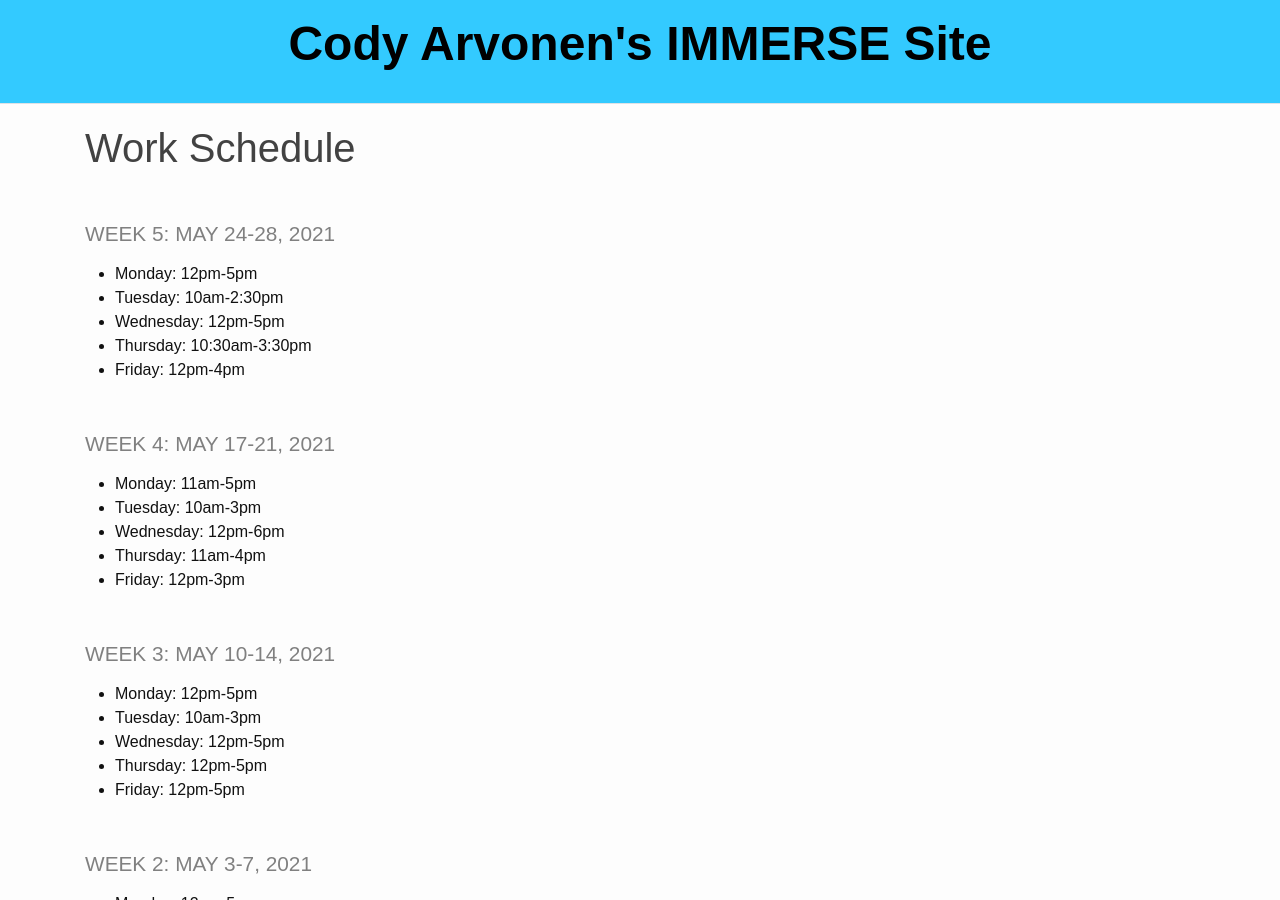
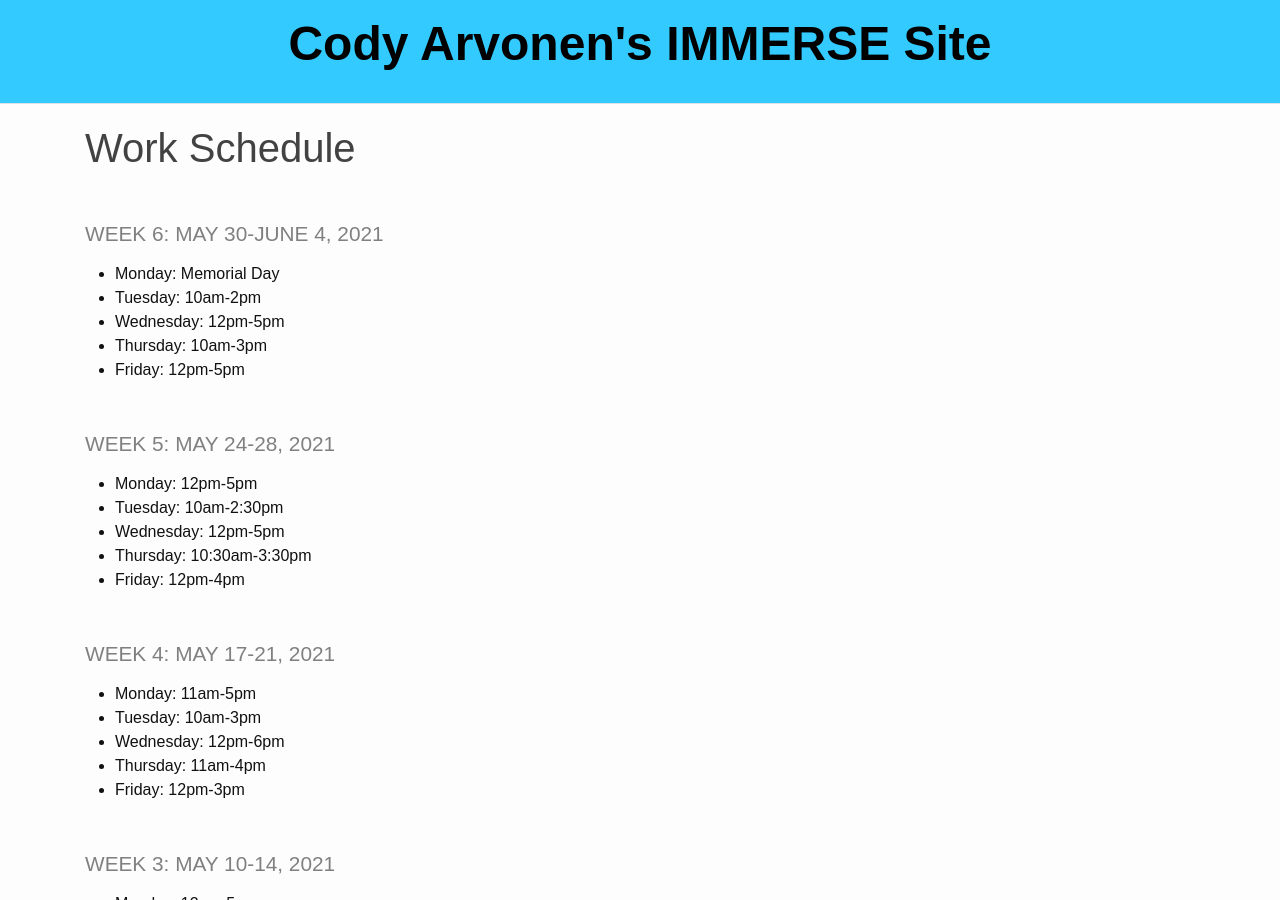
Before and after one commit to codyarvonen/personal_website, a Jekyll site: the page built from _pages/schedule.md, in a window 1280 px wide and 900 px high. Built offline with Jekyll 4.4.1, drawn with Linux system fonts in a browser that asks for light colours.

Commit message:
5/27/21 Activity log update and week 6 schedule update

```diff
--- a/_pages/schedule.md
+++ b/_pages/schedule.md
@@ -2,6 +2,14 @@
 layout: default
 title: Work Schedule
 ---
+
+### Week 6: May 30-June 4, 2021
+
+* **Monday**: Memorial Day
+* **Tuesday**: 10am-2pm
+* **Wednesday**: 12pm-5pm
+* **Thursday**: 10am-3pm
+* **Friday**: 12pm-5pm
 
 ### Week 5: May 24-28, 2021
 
```
Also changed, not shown: _pages/log.md (+1 -1 lines).
